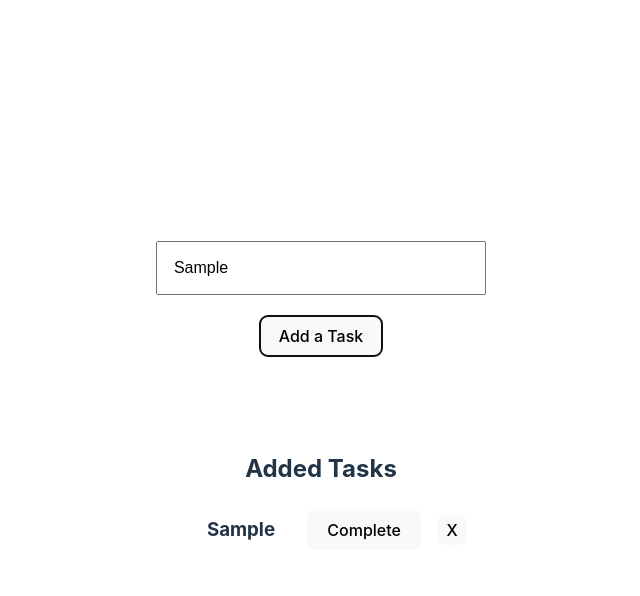
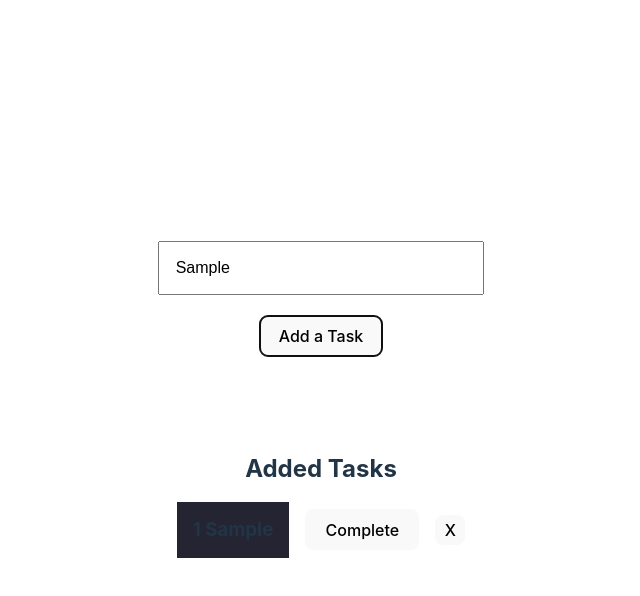
Before and after one commit to GinoongFlores/react-course, a React (Vite) app: page / in a window 1280 px wide. Both pictures are taken after typing "Sample" into the empty fields and a click on the button "Add a Task". Shown: the top 596 px of the page, without its empty margins (319-959 px from the left). Built offline with nearby package versions, Linux system fonts and the light colour scheme.

Commit message:
modified

```diff
--- a/src/App.jsx
+++ b/src/App.jsx
@@ -8,8 +8,6 @@ function App() {
 	const [todoList, setTodoList] = useState([]);
 	const [newTask, setNewTask] = useState("");
 
-	const isGreen = true;
-
 	const handleChange = (event) => {
 		setNewTask(event.target.value); // setNewTask is a function that sets the value of newTask. The event target value gets the user input and we passed into the setNewTask function to set the value of newTask
 	};
@@ -18,7 +16,7 @@ function App() {
 		// the task here is an object that sets an id and task name to a task
 		const task = {
 			// here we want to grab the element in the array before the current one and add 1 to that id
-			id: todoList.length === 0 ? 1 : todoList[todoList.length - 1].id + 1, // again grabbing the last element of the array and adding one to it to increment the id by one. But, if the array has no id then we want to set it to 1
+			id: todoList.length === 0 ? 1 : todoList[todoList.length - 1].id + 1, // grabbing the last element of the array and adding one to it to increment the id by one. But, if the array has no id then we want to set it to 1
 			taskName: newTask,
 			completed: false,
 		};
@@ -66,7 +64,7 @@ function App() {
 							<Tasks
 								taskName={task.taskName}
 								id={task.id}
-								completed={task.completed} // here we are passing the completed property from the task property to the Tasks component
+								completed={task.completed} // here we are passing the completed property from the task property to the Tasks component to be used as a condition to change the color of the task
 								completeTask={completeTask} // here we are passing the completeTask function as a prop to the Tasks component so that we can call it in the Tasks component and pass the id of the task that we want to complete
 								deleteTask={deleteTask} // we can also pass props as functions. By calling the deleteTask function as a prop
 							/>
--- a/src/Task.jsx
+++ b/src/Task.jsx
@@ -1,13 +1,12 @@
 export const Tasks = (props) => {
 	return (
 		<div className="taskLists">
-			{/* here we create a props of completed and called into the task component as a basis to change the color of the task based on the given condition*/}
 			<div
 				className="task"
-				style={{ backgroundColor: props.completed ? "green" : "white" }}
-			></div>
-
-			<h3>{props.taskName}</h3>
+				style={{ backgroundColor: props.completed ? "green" : "#242432" }}
+			>
+				<h3>{`${props.id} ${props.taskName}`}</h3>
+			</div>
 
 			<button onClick={() => props.completeTask(props.id)}>Complete</button>
 
```
